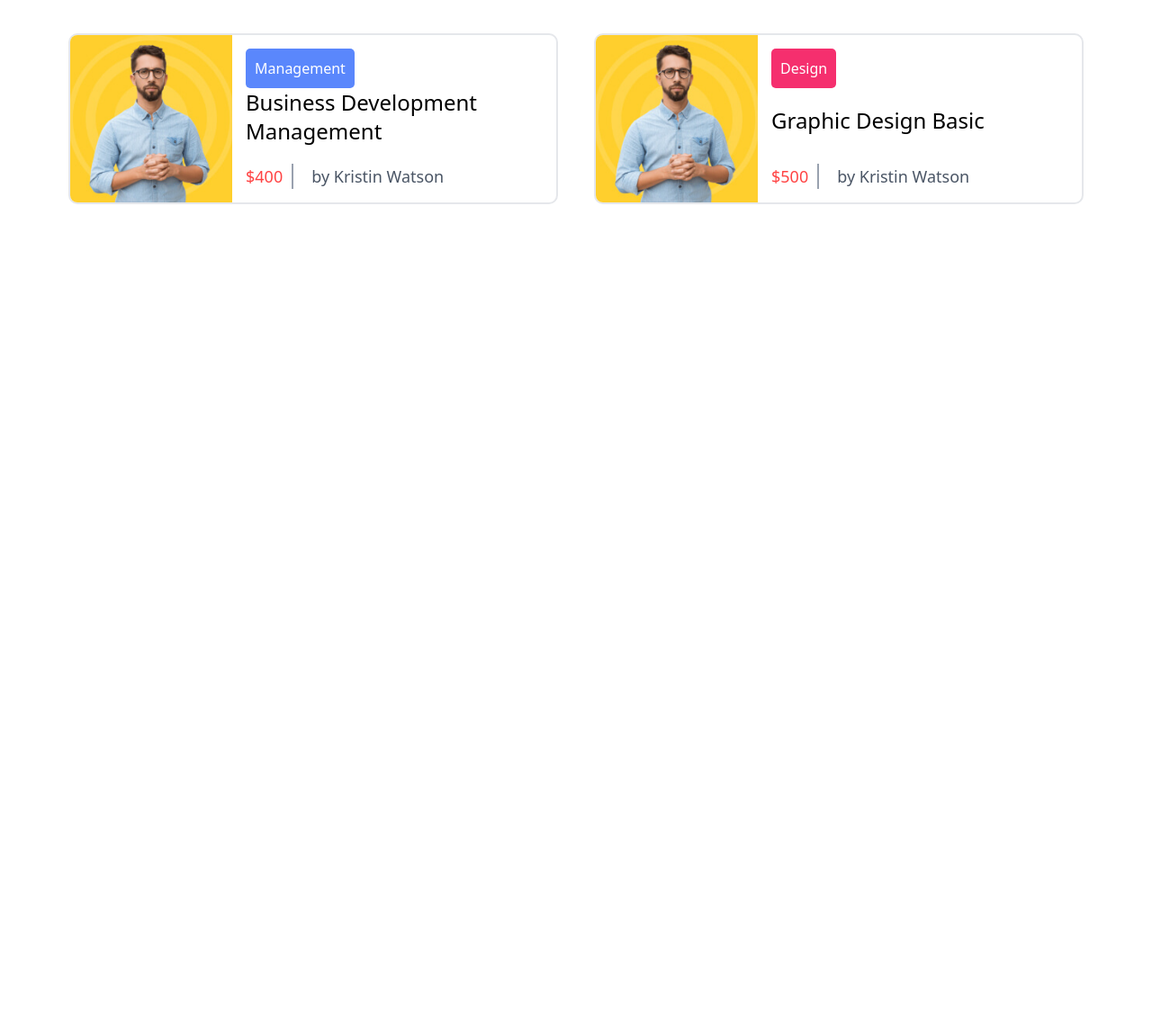
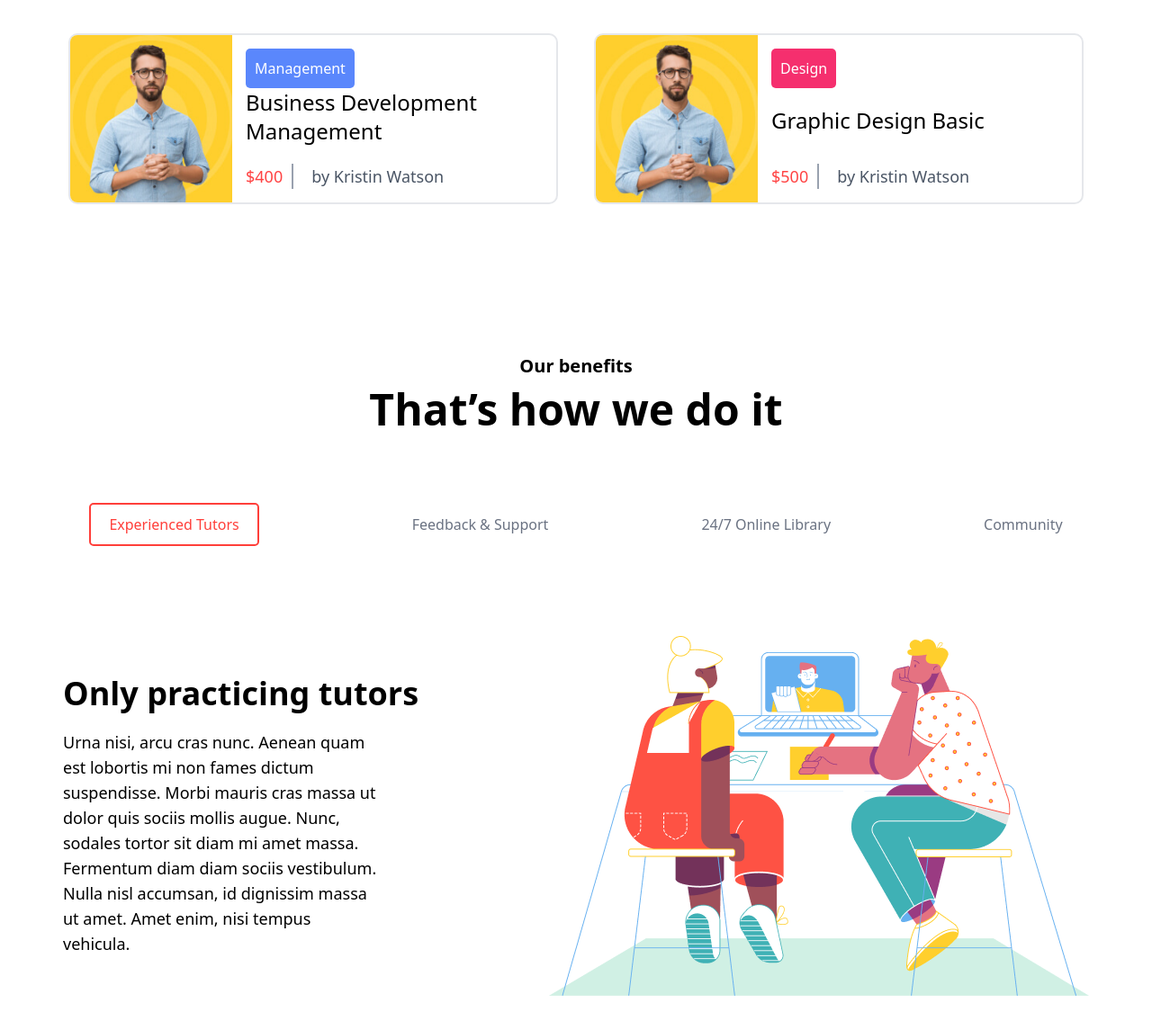
Before and after one commit to ganievabdullo727-web/week4, a website: page index.html in a window 1280 px wide. Shown: the part 2187-3332 px from the top of the page at 90% size. Before the commit the page ends 2450 px from the top, so only its background shows below. Drawn offline with Linux system fonts and the light colour scheme.

Commit message:
section4

```diff
--- a/index.html
+++ b/index.html
@@ -64,7 +64,6 @@
         </div>
       </div>
   </section>
-
     <section class="flex flex-col lg:flex-row p-[30px] items-center justify-between gap-[40px] mt-[100px] max-w-300 m-auto">
     <div>
       <img src="./src/image (11).png" alt="">
@@ -92,21 +91,7 @@
     </div>
     </div>
   </section>
-
-
-
-
-
-
-
-
-
-
-
-
-
-
-  <section class="flex flex-col max-w-300  m-auto p-[20px] mt-[100px]">
+<section class="flex flex-col max-w-300  m-auto p-[20px] mt-[100px]">
     <div class="flex flex-col gap-y-[20px] lg:flex-row justify-between items-center">
       <div class="flex flex-col gap-y-[10px]">
         <p class="text-xl font-medium">Ready to learn?</p>
@@ -216,5 +201,36 @@
   </section>
 
 
+
+  <section class="flex flex-col gap-y-20 mt-[100px] p-[30px] justify-center items-center max-w-300 m-auto">
+    <div class="flex flex-col gap-y-[10px] m-auto text-center">
+      <h5 class="text-xl font-bold">Our benefits</h5>
+      <h1 class="text-5xl font-bold">That’s how we do it</h1>
+    </div>
+    <div class="flex flex-col gap-y-10 lg:flex-row gap-[170px]  w-[100%] justify-around items-center justify-center">
+
+      <h5 class="text-[#FF3F3A] font-medium p-[10px] px-[20px] border-2 border-[#FF3F3A] rounded-[5px] w-fit"><i
+          class="fa-regular fa-star"></i> Experienced Tutors</h5>
+      <h5 class="text-gray-500 font-medium"> Feedback & Support</h5>
+      <h5 class="text-gray-500 font-medium">24/7 Online Library</h5>
+      <h5 class="text-gray-500 font-medium"> Community</h5>
+    </div>
+    <div class="flex flex-col gap-y-10 lg:flex-row gap-x-10 justify-around items-center">
+      <aside class="flex flex-col gap-y-5">
+        <h1 class="text-4xl font-bold">
+          Only practicing tutors
+        </h1>
+        <p class="text-lg lg:w-[70%]">Urna nisi, arcu cras nunc. Aenean quam est lobortis mi non fames dictum
+          suspendisse. Morbi mauris cras massa ut dolor quis sociis mollis augue. Nunc, sodales tortor sit diam mi amet
+          massa. Fermentum diam diam sociis vestibulum. Nulla nisl accumsan, id dignissim massa ut amet. Amet enim, nisi
+          tempus vehicula.</p>
+      </aside>
+      <img src="./src/illustration (1).png" alt="">
+    </div>
+  </section>
+
+
+
+
 </body>
 </html>
```
Also changed, not shown: src/illustration (1).png (added), src/output.css.
